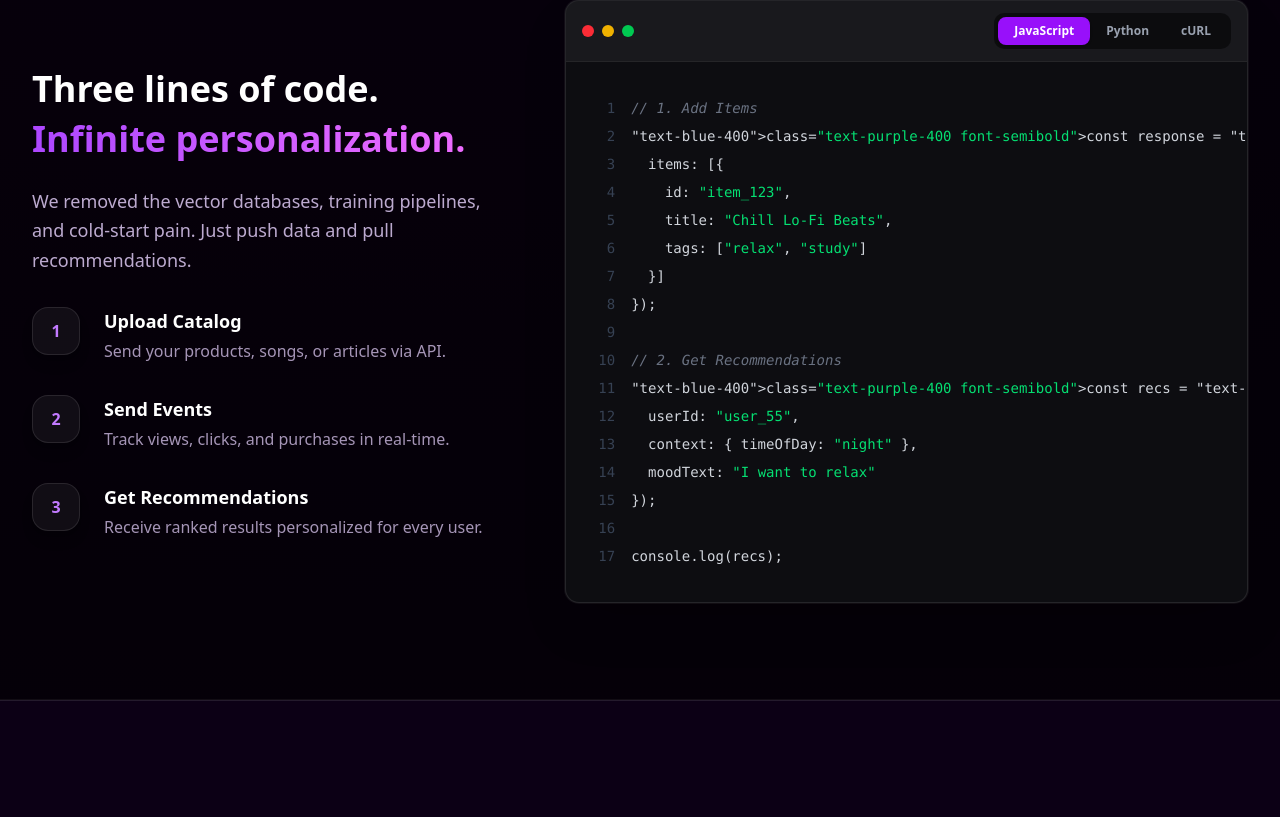
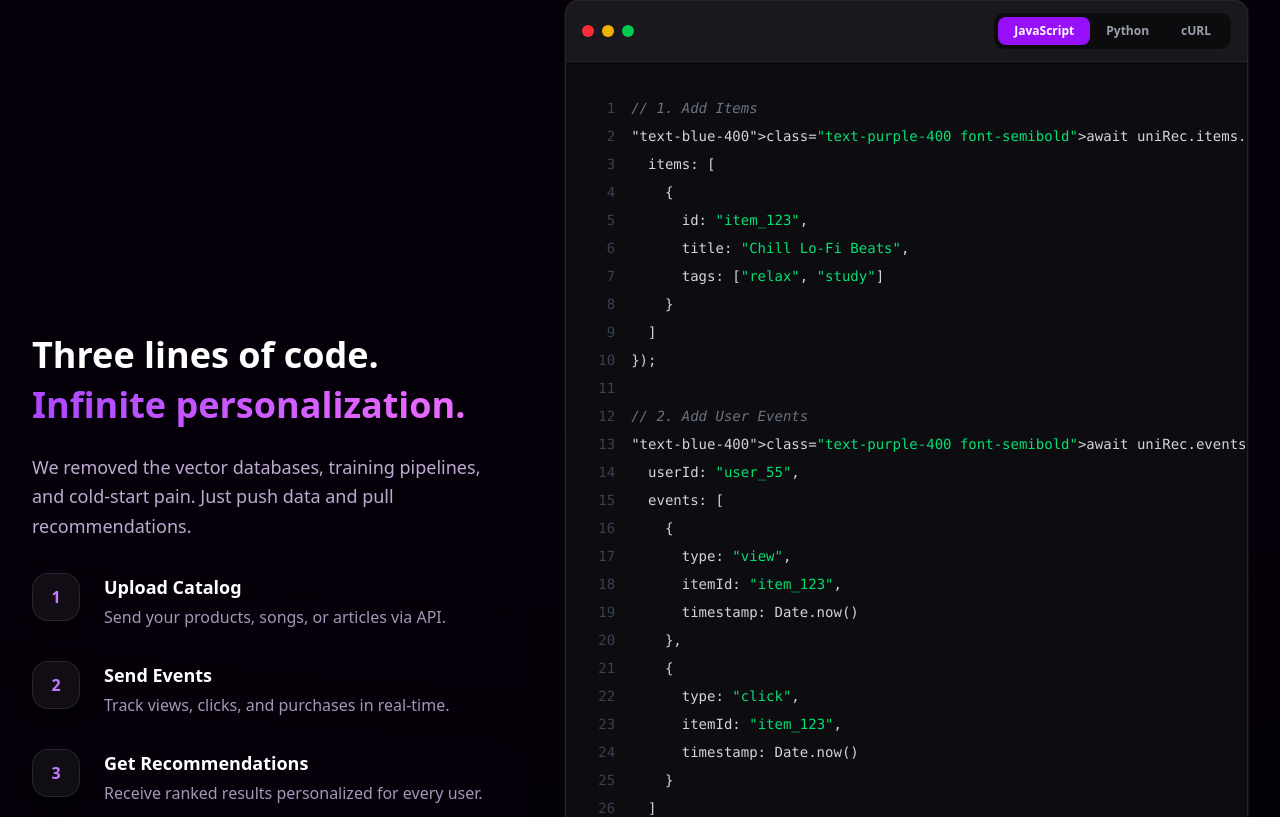
Before and after one commit to Anu8587/Uni-rec, a Next.js app in the folder frontend/: page / in a window 1280 px wide. Shown: the part 3283-4100 px from the top of the page. Built offline with nearby package versions, Linux system fonts and the light colour scheme.

Commit message:
more modification

```diff
--- a/frontend/components/ui/CodeSamples.tsx
+++ b/frontend/components/ui/CodeSamples.tsx
@@ -6,15 +6,34 @@ const TABS = ["JavaScript", "Python", "cURL"];
 
 const CODE_SAMPLES = {
   JavaScript: `// 1. Add Items
-const response = await uniRec.items.add({
-  items: [{
-    id: "item_123",
-    title: "Chill Lo-Fi Beats",
-    tags: ["relax", "study"]
-  }]
+await uniRec.items.add({
+  items: [
+    {
+      id: "item_123",
+      title: "Chill Lo-Fi Beats",
+      tags: ["relax", "study"]
+    }
+  ]
 });
 
-// 2. Get Recommendations
+// 2. Add User Events
+await uniRec.events.track({
+  userId: "user_55",
+  events: [
+    {
+      type: "view",
+      itemId: "item_123",
+      timestamp: Date.now()
+    },
+    {
+      type: "click",
+      itemId: "item_123",
+      timestamp: Date.now()
+    }
+  ]
+});
+
+// 3. Get Recommendations
 const recs = await uniRec.recommend({
   userId: "user_55",
   context: { timeOfDay: "night" },
@@ -23,16 +42,28 @@ const recs = await uniRec.recommend({
 
 console.log(recs);`,
 
+
   Python: `# 1. Add Items
-response = client.items.add(
-    items=[{
-        "id": "item_123",
-        "title": "Chill Lo-Fi Beats",
-        "tags": ["relax", "study"]
-    }]
+client.items.add(
+    items=[
+        {
+            "id": "item_123",
+            "title": "Chill Lo-Fi Beats",
+            "tags": ["relax", "study"],
+        }
+    ]
 )
 
-# 2. Get Recommendations
+# 2. Add Events
+client.events.track(
+    user_id="user_55",
+    events=[
+        {"type": "view", "item_id": "item_123"},
+        {"type": "click", "item_id": "item_123"},
+    ]
+)
+
+# 3. Get Recommendations
 recs = client.recommend(
     user_id="user_55",
     context={"time_of_day": "night"},
@@ -41,21 +72,40 @@ recs = client.recommend(
 
 print(recs)`,
 
+
   cURL: `# 1. Add Items
 curl -X POST https://api.uni-rec.com/v1/items \\
   -H "Authorization: Bearer YOUR_KEY" \\
+  -H "Content-Type: application/json" \\
   -d '{
-    "items": [{"id": "item_123", "title": "Chill Lo-Fi Beats"}]
+    "items": [
+      {"id": "item_123", "title": "Chill Lo-Fi Beats"}
+    ]
   }'
 
-# 2. Get Recommendations
+# 2. Add Events
+curl -X POST https://api.uni-rec.com/v1/events \\
+  -H "Authorization: Bearer YOUR_KEY" \\
+  -H "Content-Type: application/json" \\
+  -d '{
+    "user_id": "user_55",
+    "events": [
+      {"type": "view", "item_id": "item_123"},
+      {"type": "click", "item_id": "item_123"}
+    ]
+  }'
+
+# 3. Get Recommendations
 curl -X POST https://api.uni-rec.com/v1/recommend \\
   -H "Authorization: Bearer YOUR_KEY" \\
+  -H "Content-Type: application/json" \\
   -d '{
     "user_id": "user_55",
-    "context": {"time_of_day": "night"}
+    "context": {"time_of_day": "night"},
+    "mood_text": "I want to relax"
   }'`
 };
+
 
 export default function CodeSamples() {
   const [activeTab, setActiveTab] = useState("JavaScript");
```
